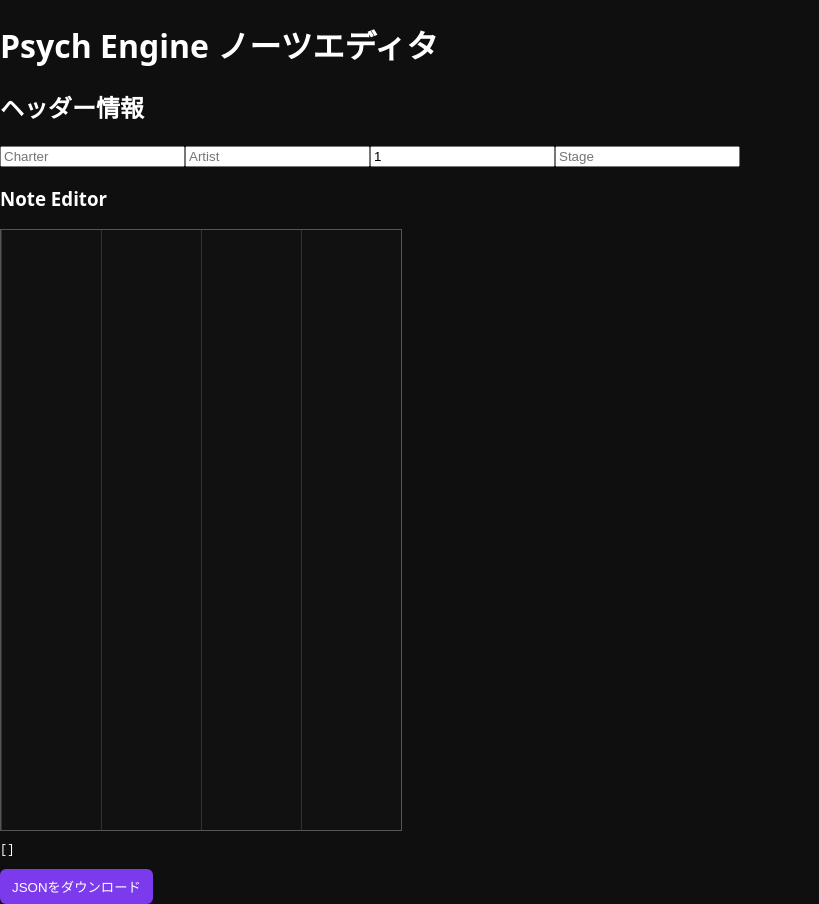
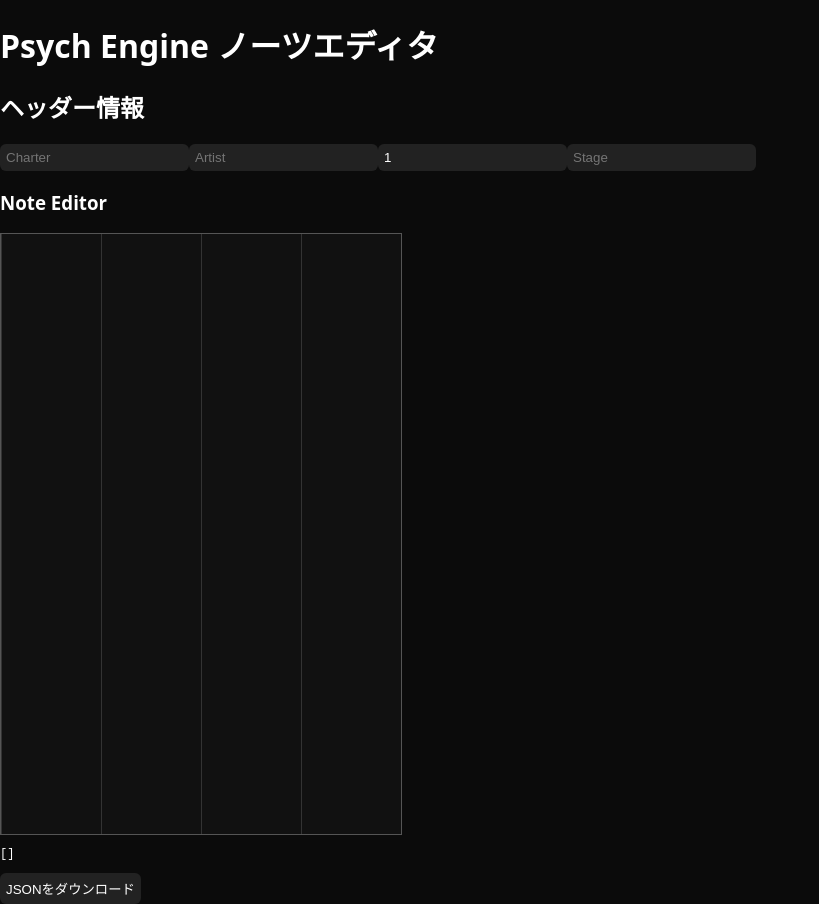
Before and after one commit to Ryouse1/psychengineeditor, a React (Vite) app: page / in a window 1280 px wide. Shown: the whole page, without its empty margins (0-819 px from the left). Built offline with nearby package versions, Linux system fonts and the light colour scheme.

Commit message:
Update styles.css

```diff
--- a/src/styles.css
+++ b/src/styles.css
@@ -1,15 +1,24 @@
 body {
   margin: 0;
-  background: #0f0f0f;
+  background: #0b0b0b;
   color: white;
-  font-family: system-ui, sans-serif;
+  font-family: system-ui;
 }
 
-button {
-  background: #7c3aed;
+button, select, input {
+  background: #222;
+  color: white;
   border: none;
-  color: white;
-  padding: 8px 12px;
+  padding: 6px;
   border-radius: 6px;
-  cursor: pointer;
 }
+
+.toolbar {
+  position: fixed;
+  bottom: 0;
+  width: 100%;
+  display: flex;
+  gap: 6px;
+  padding: 8px;
+  background: #111;
+}
```
